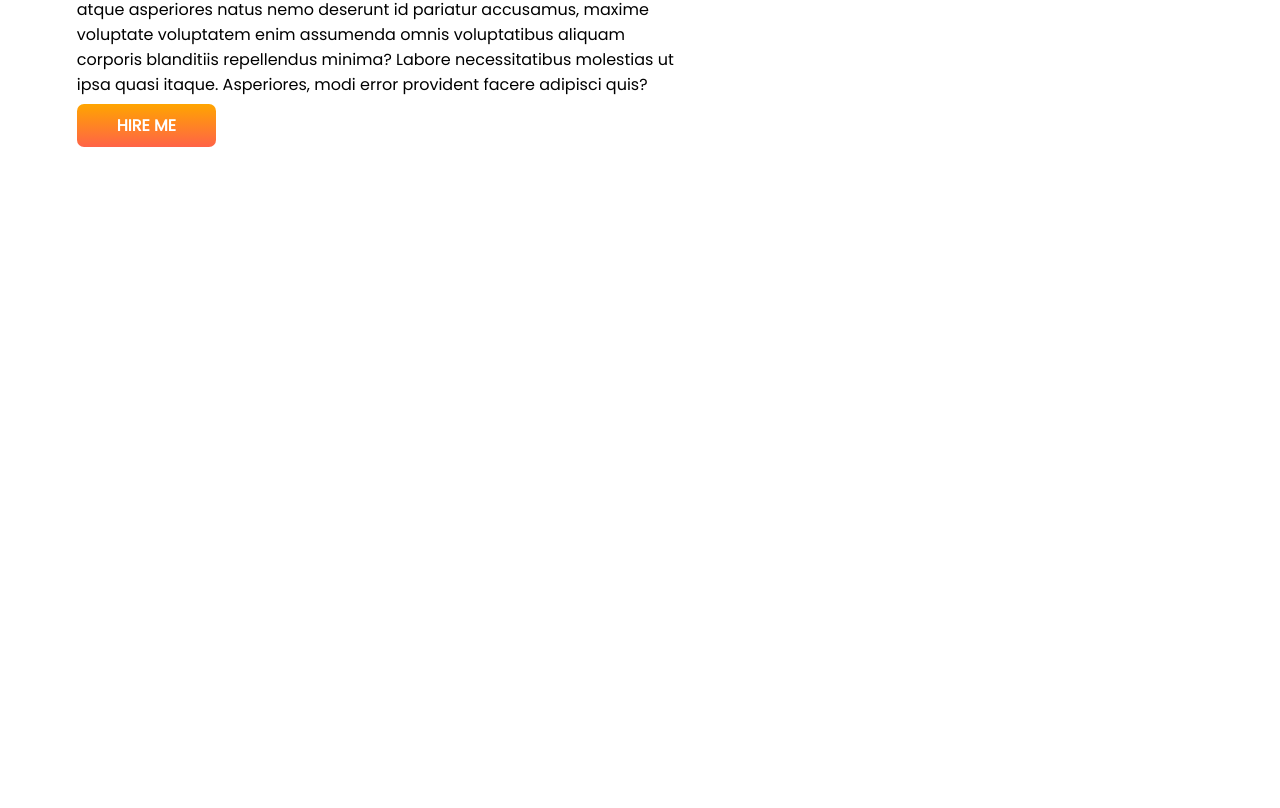
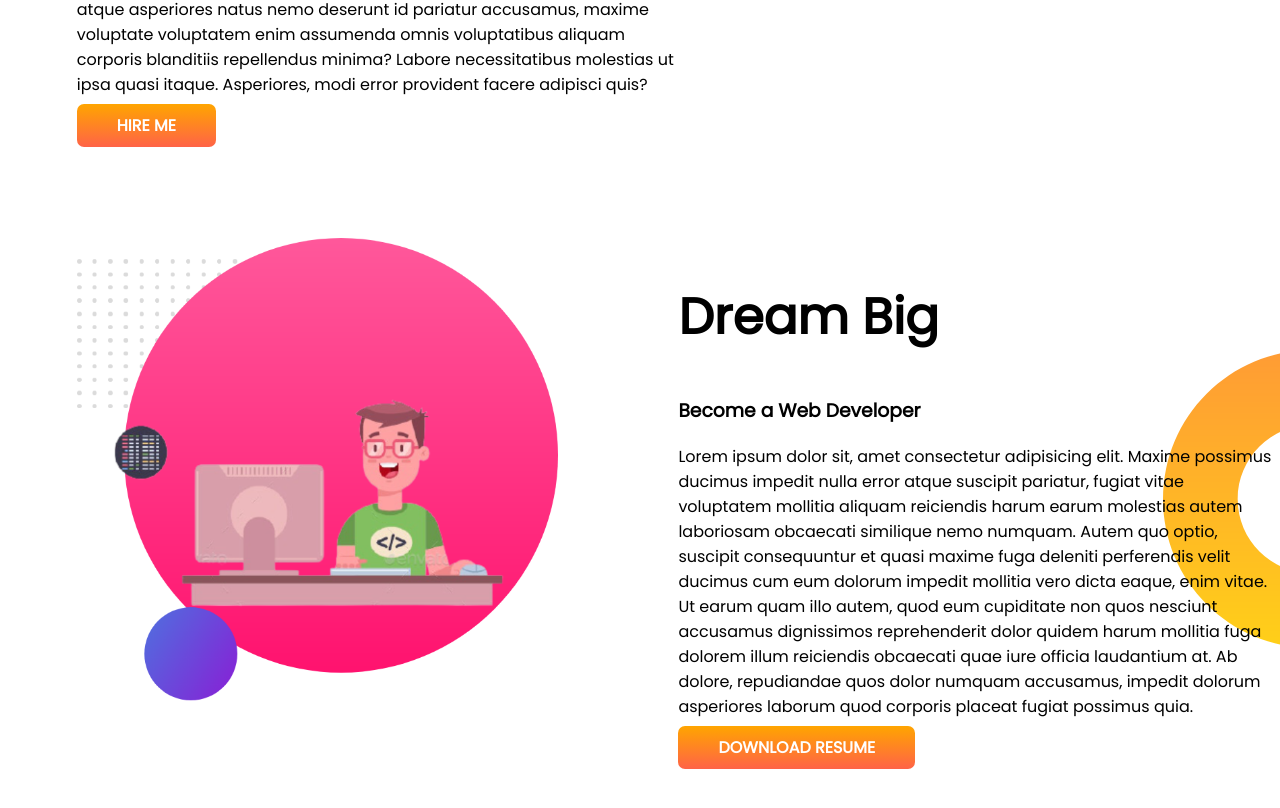
Before and after one commit to Rakibh23/developer-portfolio, a plain HTML site: page index.html in a window 1280 px wide. Shown: the part 500-1308 px from the top of the page. Before the commit the page ends 800 px from the top, so only its background shows below. Drawn offline with Linux system fonts and the light colour scheme.

Commit message:
second section

```diff
--- a/index.html
+++ b/index.html
@@ -36,6 +36,28 @@
         <div class="half-width"><img src="images/rakib.png" alt="photo">
         </div>
     </section>
+
+    <section class="dream-big">
+        <div class="half-width">
+            <img src="images/dev.png" alt="">
+        </div>
+        <div class="half-width">
+            <h1>Dream Big</h1>
+            <h3>Become a Web Developer</h3>
+            <p>Lorem ipsum dolor sit, amet consectetur adipisicing elit. Maxime possimus ducimus impedit nulla error
+                atque suscipit pariatur, fugiat vitae voluptatem mollitia aliquam reiciendis harum earum molestias autem
+                laboriosam obcaecati similique nemo numquam. Autem quo optio, suscipit consequuntur et quasi maxime fuga
+                deleniti perferendis velit ducimus cum eum dolorum impedit mollitia vero dicta eaque, enim vitae. Ut
+                earum quam illo autem, quod eum cupiditate non quos nesciunt accusamus dignissimos reprehenderit dolor
+                quidem harum mollitia fuga dolorem illum reiciendis obcaecati quae iure officia laudantium at. Ab
+                dolore, repudiandae quos dolor numquam accusamus, impedit dolorum asperiores laborum quod corporis
+                placeat fugiat possimus quia.</p>
+
+            <a class="link-b" target="_blank" href=" #" href="">DOWNLOAD RESUME</a>
+
+
+        </div>
+    </section>
 </body>
 
 </html>
--- a/style.css
+++ b/style.css
@@ -11,6 +11,7 @@ h1{
 section{
     display: flex;
     padding-left: 6%;
+    margin-bottom: 100px;
 
 }
 .half-width{
@@ -36,3 +37,9 @@ width: 80%;
     background-repeat: no-repeat;
 
 }
+.dream-big{
+    display: flex;
+    background-image: url(images/dream-bg.png);
+    background-repeat: no-repeat;
+    background-position: right;
+}
```
Also changed, not shown: images/dev.png (added), images/my-bg2.png (deleted).
